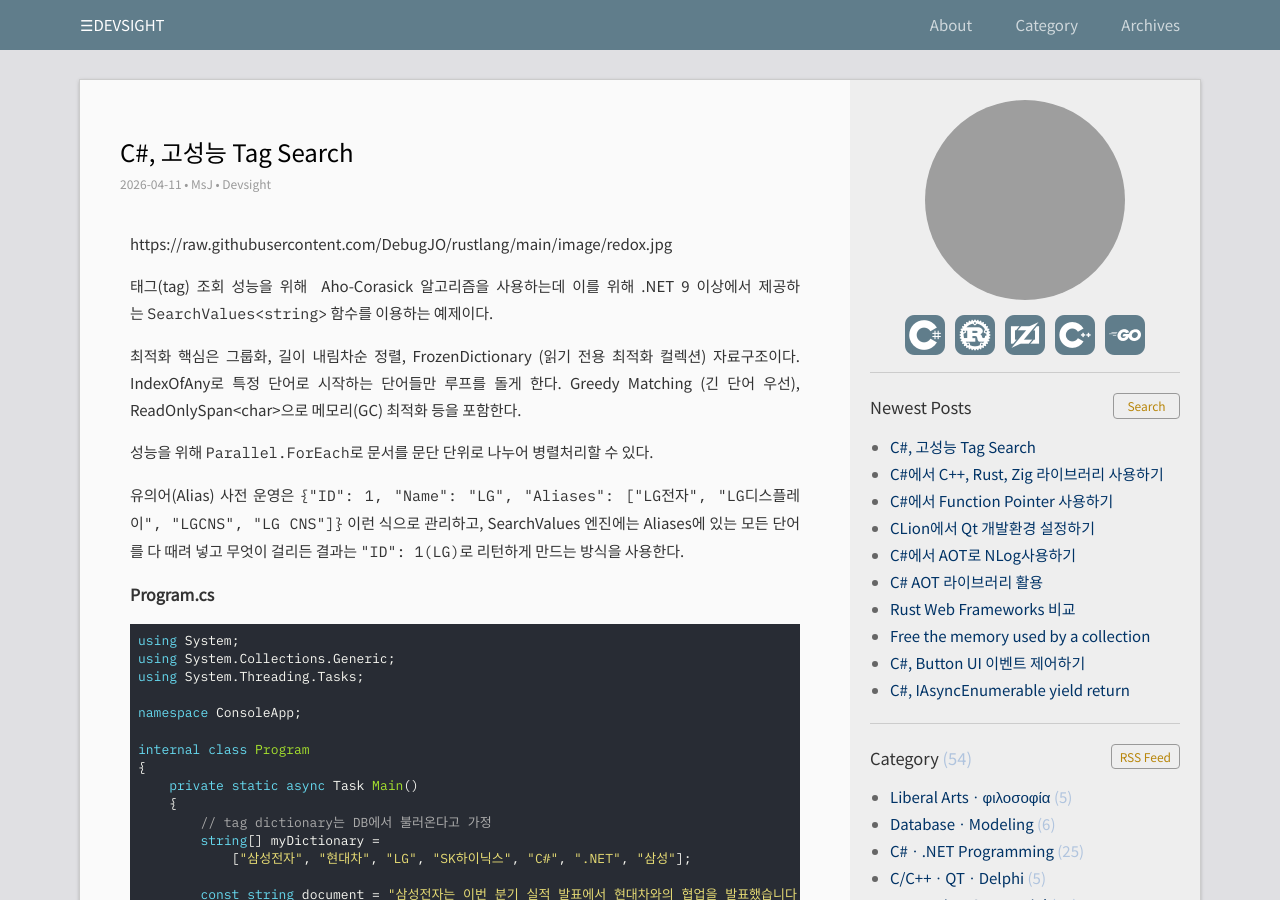
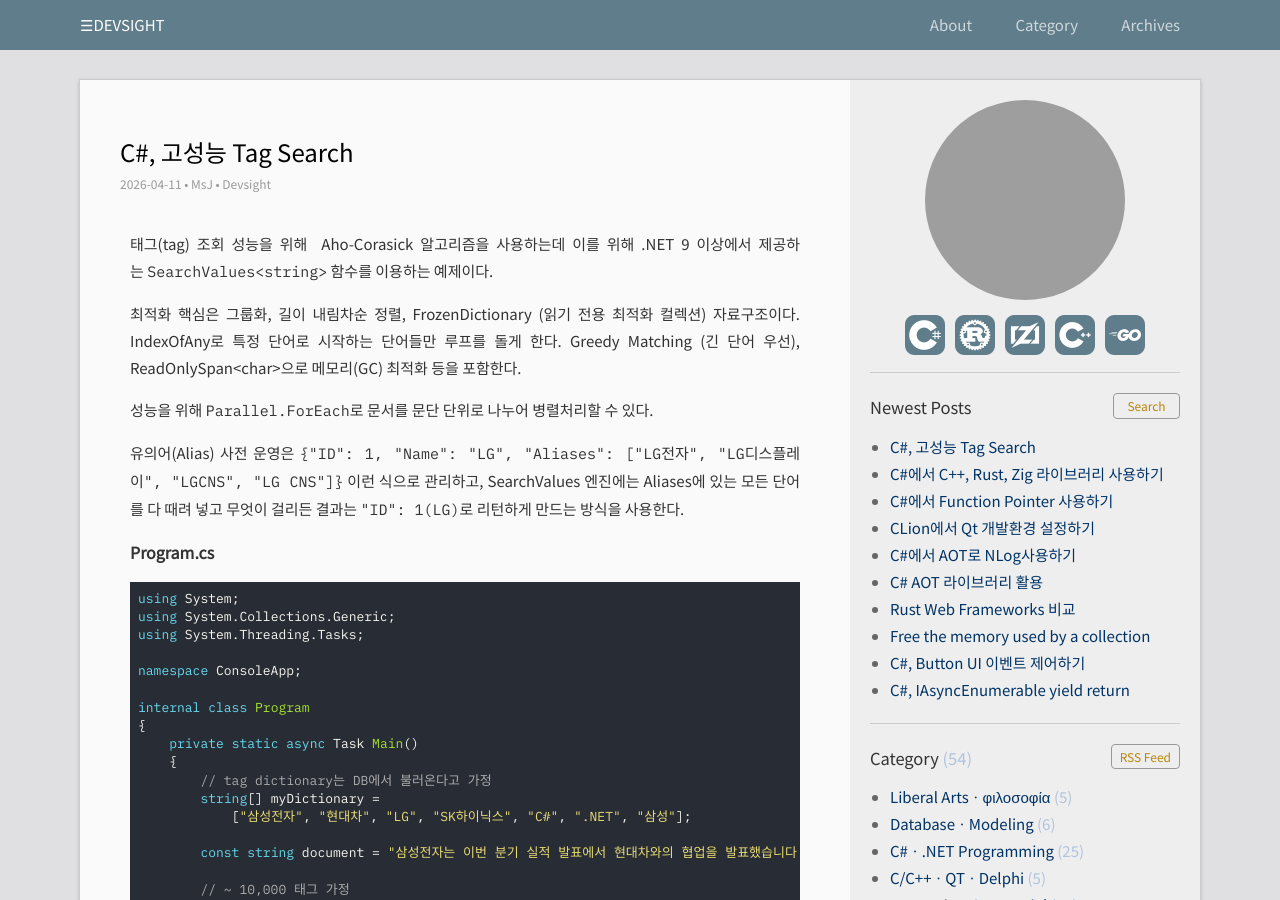
Before and after one commit to DebugJO/rustlang, a Jekyll site: the page built from _posts/2026-04-11-2.md, in a window 1280 px wide and 900 px high. Built offline with Jekyll 4.4.1, drawn with Linux system fonts in a browser that asks for light colours; some of the changed lines change nothing that is shown; grey boxes are pictures that could not be loaded.

Commit message:
C#, 고성능 Tag Search

```diff
--- a/_posts/2026-04-11-2.md
+++ b/_posts/2026-04-11-2.md
@@ -3,8 +3,6 @@ layout: post
 title: "C#, 고성능 Tag Search"
 categories: [C#ㆍ.NET Programming]
 ---
-
-https://raw.githubusercontent.com/DebugJO/rustlang/main/image/redox.jpg
 
 태그(tag) 조회 성능을 위해  Aho-Corasick 알고리즘을 사용하는데 이를 위해 .NET 9 이상에서 제공하는 `SearchValues<string>` 함수를 이용하는 예제이다.
 
```
